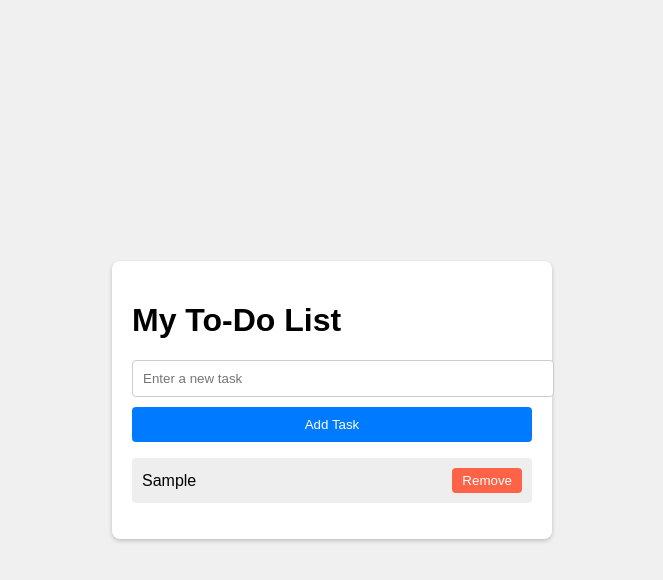
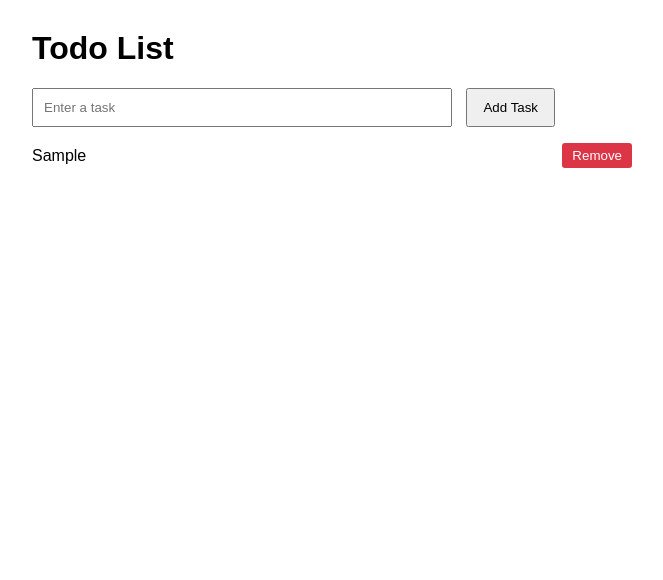
Before and after one commit to Naomi27-byte/dynamic-to-do-list-js, a plain HTML site: page index.html in a window 1280 px wide. Both pictures are taken after typing "Sample" into the empty fields and a click on the button "Add Task". Shown: the whole page, without its empty margins (308-971 px from the left). Drawn offline with Linux system fonts and the light colour scheme.

Commit message:
CORRECTIONS

```diff
--- a/index.html
+++ b/index.html
@@ -1,18 +1,19 @@
 <!DOCTYPE html>
 <html lang="en">
 <head>
-    <meta charset="UTF-8">
-    <title>To-Do List Application</title>
-    <link rel="stylesheet" href="styles.css">
+  <meta charset="UTF-8" />
+  <meta name="viewport" content="width=device-width, initial-scale=1.0"/>
+  <title>Todo List</title>
+  <link rel="stylesheet" href="styles.css" />
 </head>
 <body>
-    <div id="todo-app">
-        <h1>My To-Do List</h1>
-        <input type="text" id="task-input" placeholder="Enter a new task">
-        <button id="add-task-btn">Add Task</button>
-        <ul id="task-list">
-            </ul>
-    </div>
-    <script src="script.js"></script>
+  <h1>Todo List</h1>
+
+  <input type="text" id="task-input" placeholder="Enter a task" />
+  <button id="add-task">Add Task</button>
+
+  <ul id="task-list"></ul>
+
+  <script src="script.js"></script>
 </body>
 </html>
--- a/script.js
+++ b/script.js
@@ -1,58 +1,38 @@
 document.addEventListener('DOMContentLoaded', () => {
-    // Select DOM elements
-    const addButton = document.getElementById('add-task-btn');
+  const addButton = document.getElementById('add-task');
   const taskInput = document.getElementById('task-input');
   const taskList = document.getElementById('task-list');
 
-    // Function to add a new task
-    const addTask = () => {
-        // Retrieve and trim the value from the input field
+  function addTask() {
     const taskText = taskInput.value.trim();
 
-        // Check if the input is not empty
     if (taskText === "") {
       alert("Please enter a task.");
-            return; // Exit the function if the input is empty
+      return;
     }
 
-        // --- Task Creation and Removal (The part you need to complete) ---
-        // 1. Create a new li element
-        const listItem = document.createElement('li');
-        listItem.textContent = taskText;
+    const li = document.createElement('li');
+    li.textContent = taskText;
 
-        // 2. Create a new button for removing the task
-        const removeButton = document.createElement('button');
-        removeButton.textContent = "Remove";
-        removeButton.className = 'remove-btn';
+    const removeBtn = document.createElement('button');
+    removeBtn.textContent = "Remove";
+    removeBtn.className = 'remove-btn';
 
-        // 3. Assign an onclick event to the remove button
-        removeButton.onclick = function() {
-            // Remove the parent li element from the list
-            taskList.removeChild(listItem);
+    removeBtn.onclick = () => {
+      taskList.removeChild(li);
     };
 
-        // 4. Append the remove button to the li element
-        listItem.appendChild(removeButton);
+    li.appendChild(removeBtn);
+    taskList.appendChild(li);
 
-        // 5. Append the li to the taskList
-        taskList.appendChild(listItem);
+    taskInput.value = "";
+  }
 
-        // 6. Clear the task input field
-        taskInput.value = '';
-    };
-
-    // --- Attach Event Listeners (The part you need to complete) ---
-    // 1. Add an event listener to addButton that calls addTask
   addButton.addEventListener('click', addTask);
 
-    // 2. Add an event listener for the 'keypress' event on taskInput
   taskInput.addEventListener('keypress', (event) => {
     if (event.key === 'Enter') {
       addTask();
     }
   });
-
-    // Note: The instruction to "Invoke the addTask function on DOMContentLoaded"
-    // is typically for loading existing tasks on page load, not for adding a new one.
-    // The event listeners handle adding new tasks as the user interacts with the page.
 });
--- a/styles.css
+++ b/styles.css
@@ -1,42 +1,29 @@
 body {
   font-family: Arial, sans-serif;
-    background-color: #f0f0f0;
-    display: flex;
-    justify-content: center;
-    align-items: center;
-    height: 100vh;
-    margin: 0;
+  max-width: 600px;
+  margin: 30px auto;
+  padding: 0 20px;
 }
 
-#todo-app {
-    width: 100%;
-    max-width: 400px;
-    background: #fff;
-    padding: 20px;
-    border-radius: 8px;
-    box-shadow: 0 2px 4px rgba(0,0,0,0.2);
+input[type="text"] {
+  padding: 10px;
+  width: 70%;
+  margin-right: 10px;
+  box-sizing: border-box;
 }
 
-#task-input {
-    width: 100%;
-    padding: 10px;
-    margin-bottom: 10px;
-    border: 1px solid #ccc;
-    border-radius: 4px;
-}
-
-#add-task-btn {
-    width: 100%;
-    padding: 10px;
-    background-color: #007bff;
-    color: white;
-    border: none;
-    border-radius: 4px;
+button {
+  padding: 10px 15px;
   cursor: pointer;
 }
 
-#add-task-btn:hover {
-    background-color: #0056b3;
+.remove-btn {
+  margin-left: 10px;
+  background-color: #dc3545;
+  color: white;
+  border: none;
+  padding: 5px 10px;
+  border-radius: 3px;
 }
 
 ul {
@@ -45,24 +32,8 @@ ul {
 }
 
 li {
-    background-color: #eeeeee;
-    margin-top: 8px;
-    padding: 10px;
-    border-radius: 4px;
+  margin: 10px 0;
   display: flex;
   justify-content: space-between;
   align-items: center;
 }
-
-.remove-btn {
-    cursor: pointer;
-    background-color: #ff6347;
-    color: white;
-    border: none;
-    border-radius: 4px;
-    padding: 5px 10px;
-}
-
-.remove-btn:hover {
-    background-color: #d9534f;
-}
```
Lines whose indentation alone changed are shown as unchanged.
